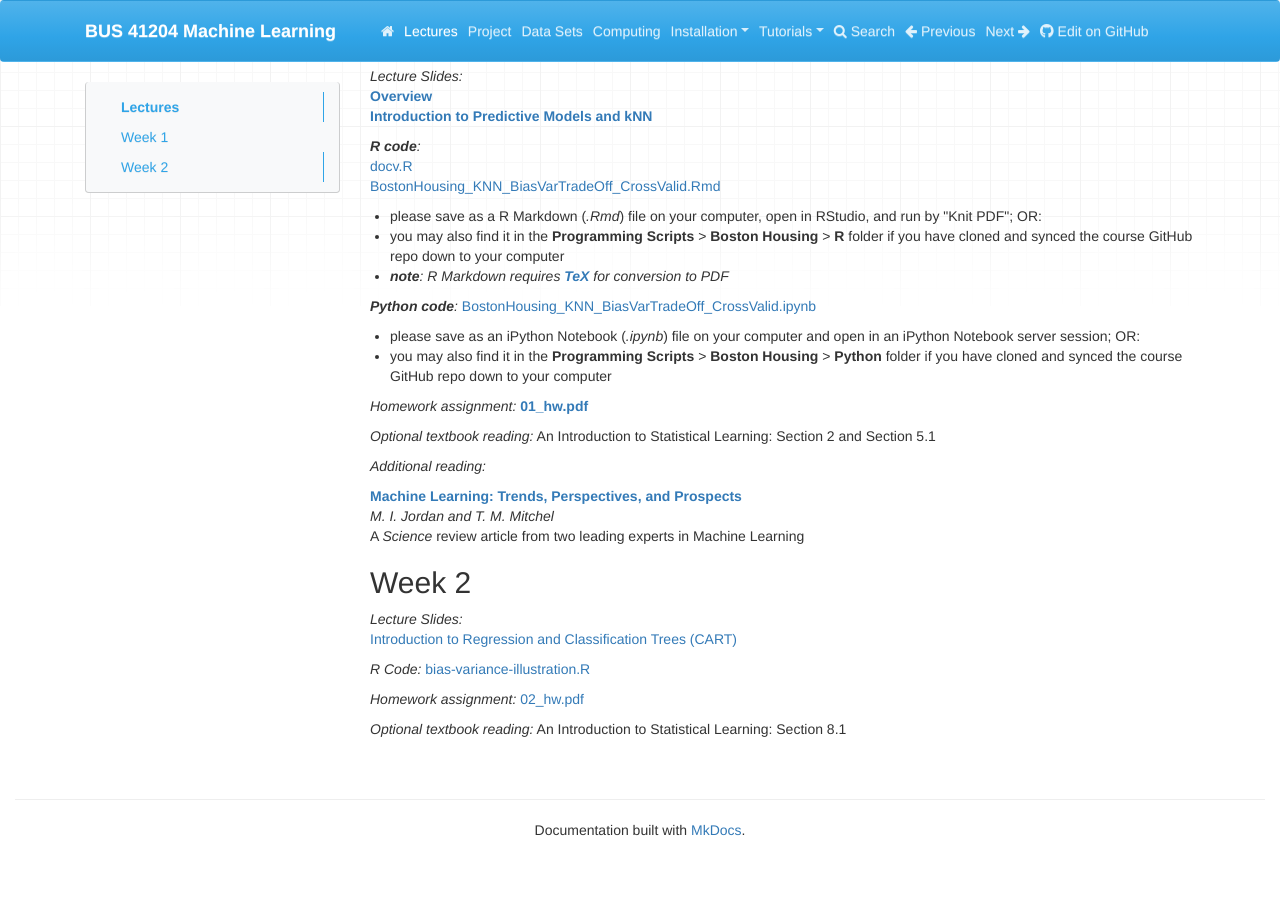
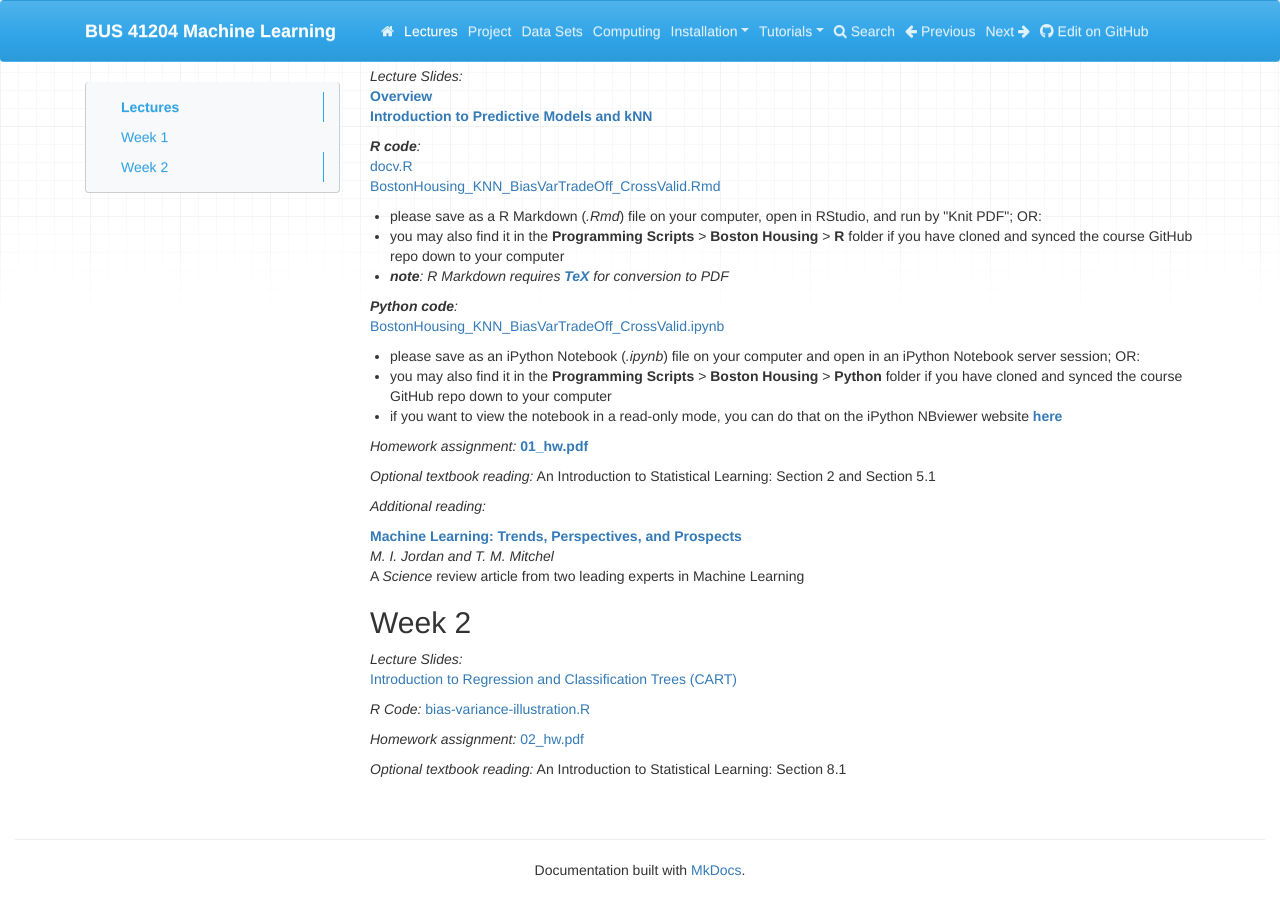
Before and after one commit to ChicagoBoothML/MachineLearning_Fall2015, an MkDocs documentation site: the page built from docs/Syllabus.md, in a window 1280 px wide and 900 px high, scrolled down 644 px. Built offline with MkDocs 1.6.1, drawn with Linux system fonts in a browser that asks for light colours; nearby versions of some CDN libraries; old or Windows-style settings are respelled for this version of MkDocs; before the commit the page ends 1504 px from its top, so only the background shows below that.

Commit message:
update Syllabus page

```diff
--- a/docs/Syllabus.md
+++ b/docs/Syllabus.md
@@ -24,7 +24,7 @@
 [**Overview**](Syllabus/01_overview.pdf) <br>
 [**Introduction to Predictive Models and kNN**](Syllabus/01_knn.pdf)
 
-_**R code**:_  <br>
+_**R code**:_ <br>
 [docv.R](Syllabus/docv.R) <br>
 [BostonHousing_KNN_BiasVarTradeOff_CrossValid.Rmd](http://raw.githubusercontent.com/ChicagoBoothML/MachineLearning_Fall2015/master/Programming%20Scripts/Boston%20Housing/R/BostonHousing_KNN_BiasVarTradeOff_CrossValid.Rmd)
 
@@ -33,11 +33,13 @@
 if you have cloned and synced the course GitHub repo down to your computer
 - _**note**: R Markdown requires [**TeX**](Installation/TeX) for conversion to PDF_
 
-_**Python code**:_ [BostonHousing_KNN_BiasVarTradeOff_CrossValid.ipynb](http://raw.githubusercontent.com/ChicagoBoothML/MachineLearning_Fall2015/master/Programming%20Scripts/Boston%20Housing/Python/BostonHousing_KNN_BiasVarTradeOff_CrossValid.ipynb)
+_**Python code**:_ <br>
+[BostonHousing_KNN_BiasVarTradeOff_CrossValid.ipynb](http://raw.githubusercontent.com/ChicagoBoothML/MachineLearning_Fall2015/master/Programming%20Scripts/Boston%20Housing/Python/BostonHousing_KNN_BiasVarTradeOff_CrossValid.ipynb)
 
 - please save as an iPython Notebook (_.ipynb_) file on your computer and open in an iPython Notebook server session; OR:
 - you may also find it in the **Programming Scripts** > **Boston Housing** > **Python** folder
 if you have cloned and synced the course GitHub repo down to your computer
+- if you want to view the notebook in a read-only mode, you can do that on the iPython NBviewer website [**here**](http://nbviewer.ipython.org/github/ChicagoBoothML/MachineLearning_Fall2015/blob/master/Programming%20Scripts/Boston%20Housing/Python/BostonHousing_KNN_BiasVarTradeOff_CrossValid.ipynb)
 
 _Homework assignment:_ [**01_hw.pdf**](Syllabus/01_hw.pdf)
 
```
